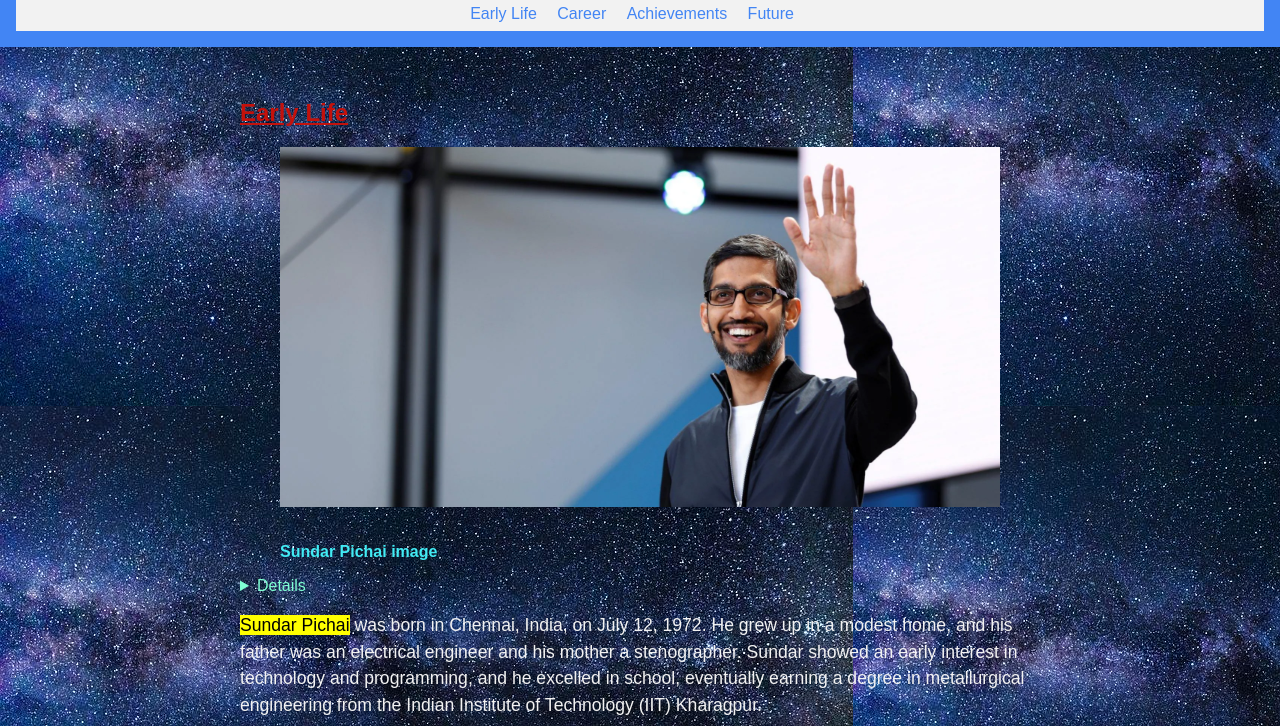
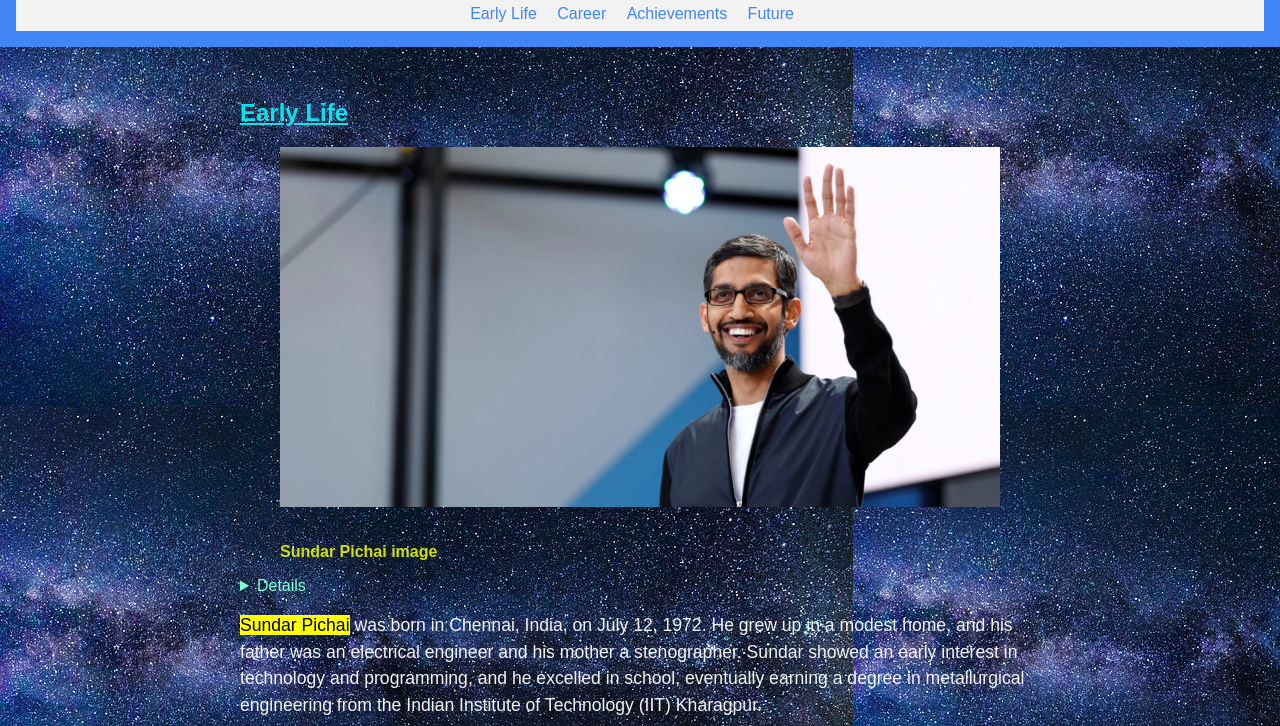
Before and after one commit to CAnushKumar/SundarpichaiTributepage, a plain HTML site: page index.html in a window 1280 px wide. Shown: the part 74-800 px from the top of the page. Drawn offline with Linux system fonts and the light colour scheme.

Commit message:
Update style.css

```diff
--- a/style.css
+++ b/style.css
@@ -11,7 +11,7 @@ body {
   }
 
   figcaption{
-    color: #42ebf4;
+    color: #d1df0f;
   }
   header {
     background-color: #4285f4;
@@ -20,12 +20,11 @@ body {
     padding: 1rem;
   }
   h2{
-    color: rgb(196, 17, 11);
+    color: rgb(10, 226, 237);
     text-decoration: underline;
   }
 
   h1 {
-
     margin: 0;
     font-size: 3rem;
   }
```
